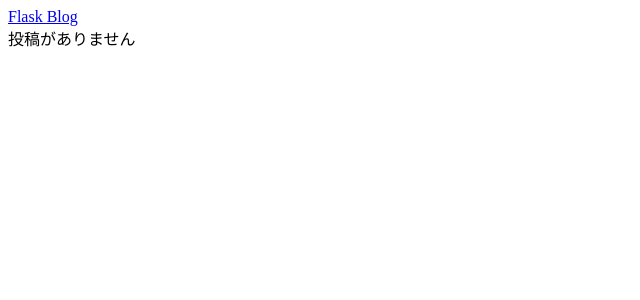
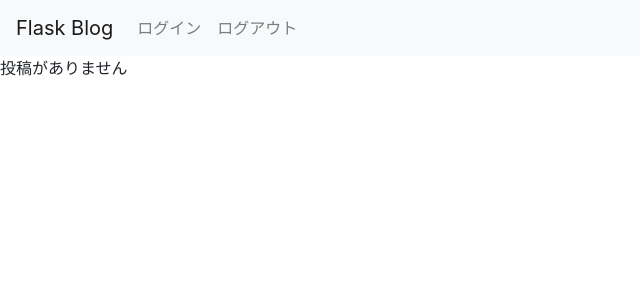
Before and after one commit to ryujumatsu/Flask_-, a Flask app: page / in a window 1280 px wide. Shown: the top 300 px of the page, without its empty margins (0-640 px from the left). Run offline with Flask 3, Linux system fonts and the light colour scheme; some libraries are stand-ins or nearby versions.

Commit message:
matsumoto: introduce bootstrap.

```diff
--- a/matsumoto/application/flask_blog/templates/entries/index.html
+++ b/matsumoto/application/flask_blog/templates/entries/index.html
@@ -1,6 +1,29 @@
 <!doctype html>
 <title>Flask Blog</title>
 
-<a class="navbar-brand" href="/">Flask Blog</a>
-<br>
+<link rel="stylesheet" href="https://maxcdn.bootstrapcdn.com/bootstrap/4.0.0/css/bootstrap.min.css">
+<script src="https://code.jquery.com/jquery-3.2.1.slim.min.js"></script>
+<script src="https://cdnjs.cloudflare.com/ajax/libs/popper.js/1.12.9/umd/popper.min.js"></script>
+<script src="https://maxcdn.bootstrapcdn.com/bootstrap/4.0.0/js/bootstrap.min.js"></script>
+
+<nav class="navbar navbar-expand-lg navbar-light bg-light">
+    <a class="navbar-brand" href="/">Flask Blog</a>
+    <button class="navbar-toggler" type="button" data-toggle="collapse" data-target="#navbarNav" aria-controls="navbarNav" aria-expanded="false" aria-label="Toggle navigation">
+        <span class="navbar-toggler-icon"></span>
+    </button>
+
+    <div class="collapse navbar-collapse" id="navbarNav">
+        <ul class="nav navbar-nav navbar-right">
+            <li class="nav-item">
+                <a class="nav-link" href="/login">ログイン</a>
+            </li>
+            <li class="nav-item">
+                <a class="nav-link" href="/logout">ログアウト</a>
+            </li>
+        </ul>
+    </div>
+</nav>
+
+<div class="blog-body">
 投稿がありません
+</div>
```
